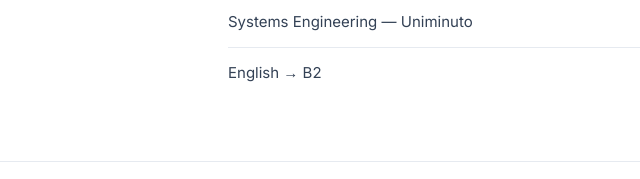
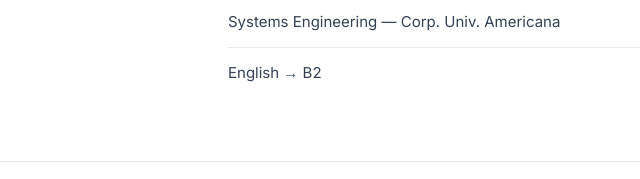
Before and after one commit to juanberrio0399/juanberrio0399.github.io, a plain HTML site: page index.html in a window 1280 px wide. Shown: the part 3915-4094 px from the top of the page, 0-640 px from the left. Drawn offline with Linux system fonts and the light colour scheme.

Commit message:
Educacion: Corporacion Universitaria Americana

```diff
--- a/index.html
+++ b/index.html
@@ -241,7 +241,7 @@
       <li><span class="ok">✓</span> AWS Cloud Practitioner Essentials <span class="st" data-en="completed · Jun 2026" data-es="completado · jun 2026">completed · Jun 2026</span></li>
       <li><span class="ok">✓</span> Python Programming (Levels 0–2) — Code Avengers <span class="st">90–93%</span></li>
       <li>AWS Certified Cloud Practitioner (CLF-C02) <span class="st" data-en="in preparation" data-es="en preparación">in preparation</span></li>
-      <li><span data-en="Systems Engineering — Uniminuto" data-es="Ingeniería de Sistemas — Uniminuto">Systems Engineering — Uniminuto</span> <span class="st" data-en="in progress" data-es="en curso">in progress</span></li>
+      <li><span data-en="Systems Engineering — Corp. Univ. Americana" data-es="Ingeniería de Sistemas — Corp. Univ. Americana">Systems Engineering — Corp. Univ. Americana</span> <span class="st" data-en="in progress" data-es="en curso">in progress</span></li>
       <li><span data-en="English → B2" data-es="Inglés → B2">English → B2</span> <span class="st" data-en="in progress" data-es="en progreso">in progress</span></li>
     </ul>
   </div>
```
